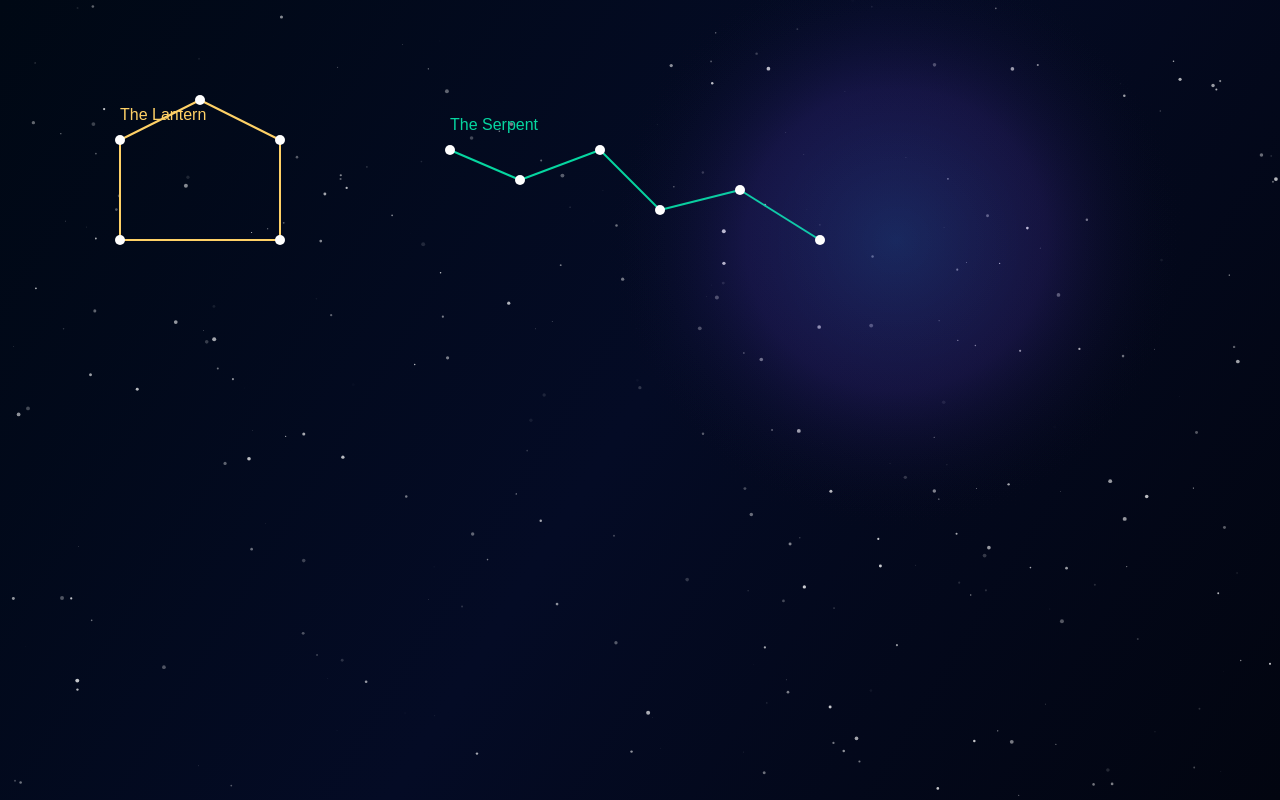
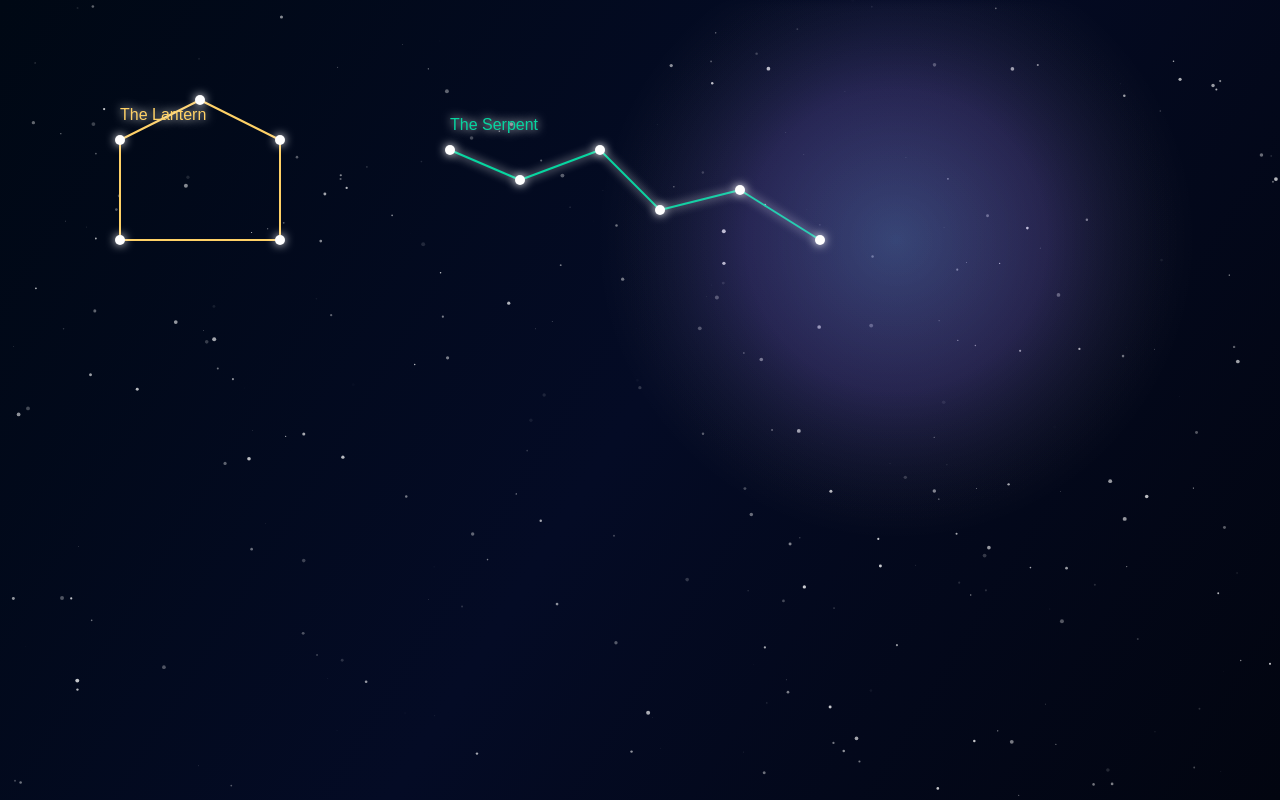
Before and after one commit to FreeTheSlave/cosmology, a plain HTML site: page ConstellationViewer.html in a window 1280 px wide. Drawn offline with Linux system fonts and the light colour scheme.

Commit message:
Update ConstellationViewer.html

```diff
--- a/ConstellationViewer.html
+++ b/ConstellationViewer.html
@@ -145,7 +145,9 @@ ctx.fillStyle=nebula;
 ctx.fillRect(0,0,canvas.width,canvas.height);
         for(const star of c.stars){
 
-            ctx.fillStyle="white";
+ctx.shadowBlur = 10;
+ctx.shadowColor = "white";
+ctx.fillStyle = "white";
 
             ctx.beginPath();
             ctx.arc(star.x,star.y,5,0,Math.PI*2);
```
